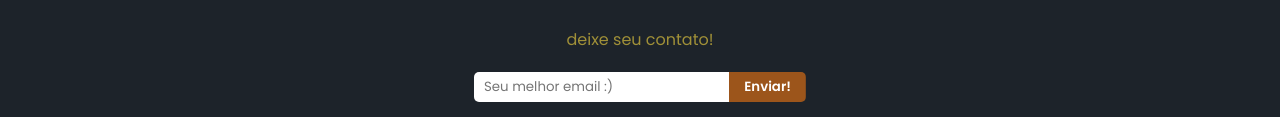
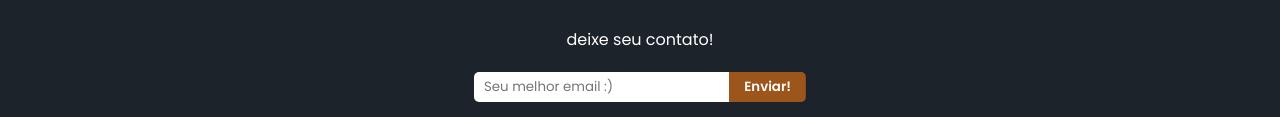
Before and after one commit to Leocbm/Portifolio, a plain HTML site: page sobre.html in a window 1280 px wide. Shown: the part 571-688 px from the top of the page. Drawn offline with Linux system fonts and the light colour scheme.

Commit message:
alterando cor

```diff
--- a/style.css
+++ b/style.css
@@ -246,3 +246,7 @@ footer {
 .copyright {
     font-size: 15px;
 }
+
+.form div p {
+    color: var(--branco-principal);
+}
```
